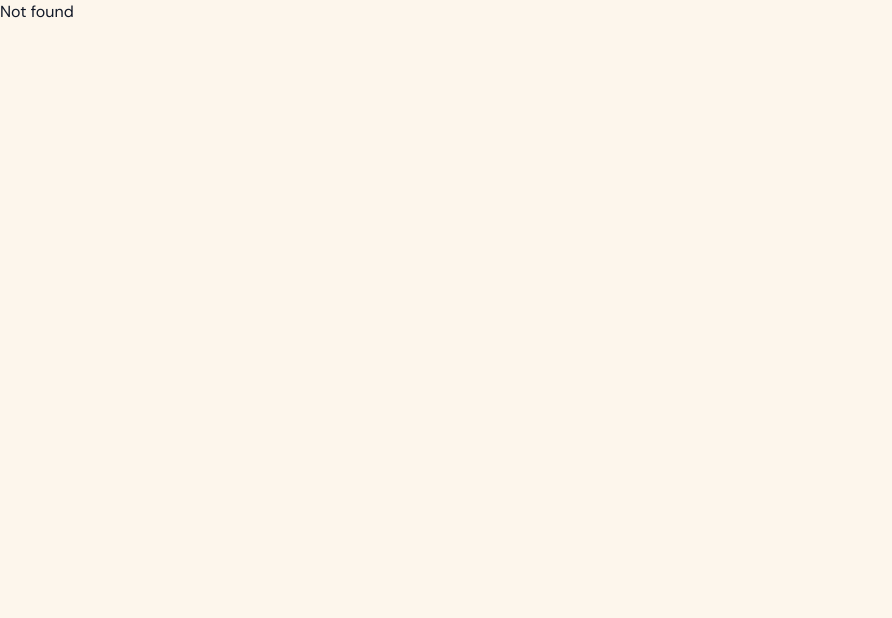
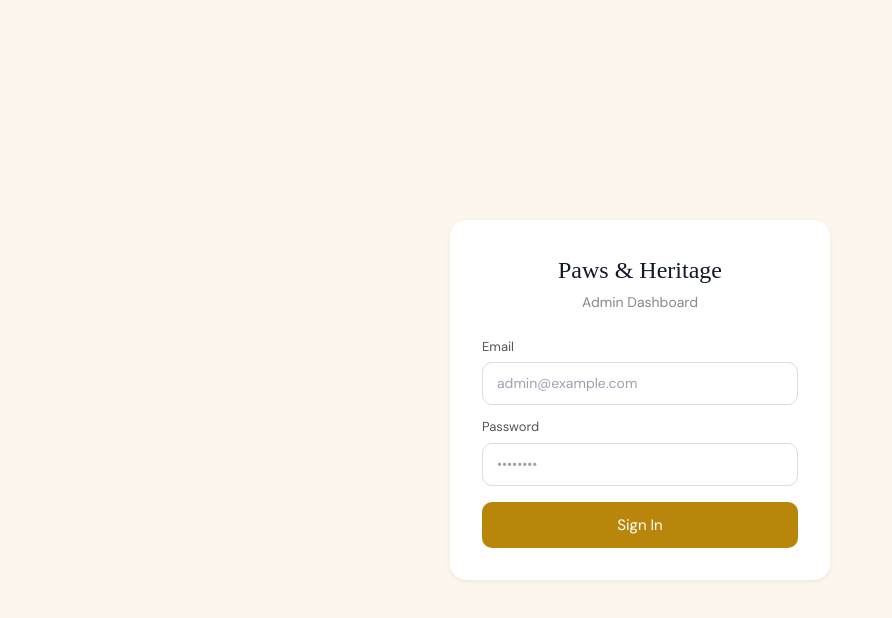
Before and after one commit to Yem97/cocaespanielpetstore, a Next.js app: page /login in a window 1280 px wide. Before the commit this address had no page. Shown: the top 618 px of the page, without its empty margins (0-892 px from the left). Built offline with nearby package versions, Linux system fonts and the light colour scheme; a web font is replaced by a local one.

Commit message:
Create page.tsx

```diff
--- /dev/null
+++ b/app/login/page.tsx
@@ -0,0 +1,61 @@
+"use client"
+import React, { useState } from 'react';
+import { useRouter } from 'next/navigation';
+import { createClient } from '@/lib/supabase';
+
+export default function LoginPage() {
+  const [email, setEmail] = useState('');
+  const [password, setPassword] = useState('');
+  const [loading, setLoading] = useState(false);
+  const [error, setError] = useState('');
+  const router = useRouter();
+
+  async function handleSubmit(e: React.FormEvent) {
+    e.preventDefault();
+    setLoading(true);
+    setError('');
+    const supabase = createClient();
+    const { error: err } = await supabase.auth.signInWithPassword({ email, password });
+    if (err) {
+      setError('Invalid email or password.');
+      setLoading(false);
+      return;
+    }
+    router.push('/admin');
+  }
+
+  return (
+    <div style={{ minHeight: '100vh', display: 'flex', alignItems: 'center', justifyContent: 'center', background: '#FDF6EC', padding: '1rem' }}>
+      <div style={{ background: 'white', borderRadius: '16px', padding: '2rem', width: '100%', maxWidth: '380px', boxShadow: '0 1px 4px rgba(0,0,0,0.08)' }}>
+        <h1 style={{ fontFamily: 'serif', fontSize: '24px', marginBottom: '4px', textAlign: 'center' }}>Paws & Heritage</h1>
+        <p style={{ color: '#888', fontSize: '14px', textAlign: 'center', marginBottom: '1.5rem' }}>Admin Dashboard</p>
+        <form onSubmit={handleSubmit}>
+          <div style={{ marginBottom: '12px' }}>
+            <label style={{ fontSize: '13px', color: '#555', display: 'block', marginBottom: '6px' }}>Email</label>
+            <input
+              type="email" required value={email}
+              onChange={e => setEmail(e.target.value)}
+              placeholder="admin@example.com"
+              style={{ width: '100%', padding: '10px 14px', borderRadius: '10px', border: '1px solid #ddd', fontSize: '14px', boxSizing: 'border-box' }}
+            />
+          </div>
+          <div style={{ marginBottom: '16px' }}>
+            <label style={{ fontSize: '13px', color: '#555', display: 'block', marginBottom: '6px' }}>Password</label>
+            <input
+              type="password" required value={password}
+              onChange={e => setPassword(e.target.value)}
+              placeholder="••••••••"
+              style={{ width: '100%', padding: '10px 14px', borderRadius: '10px', border: '1px solid #ddd', fontSize: '14px', boxSizing: 'border-box' }}
+            />
+          </div>
+          {error && <p style={{ color: '#dc2626', fontSize: '13px', marginBottom: '12px', background: '#fef2f2', padding: '10px', borderRadius: '8px' }}>{error}</p>}
+          <button
+            type="submit" disabled={loading}
+            style={{ width: '100%', background: '#B8860B', color: 'white', border: 'none', borderRadius: '10px', padding: '12px', fontSize: '15px', cursor: 'pointer', opacity: loading ? 0.7 : 1 }}>
+            {loading ? 'Signing in...' : 'Sign In'}
+          </button>
+        </form>
+      </div>
+    </div>
+  );
+}
```
